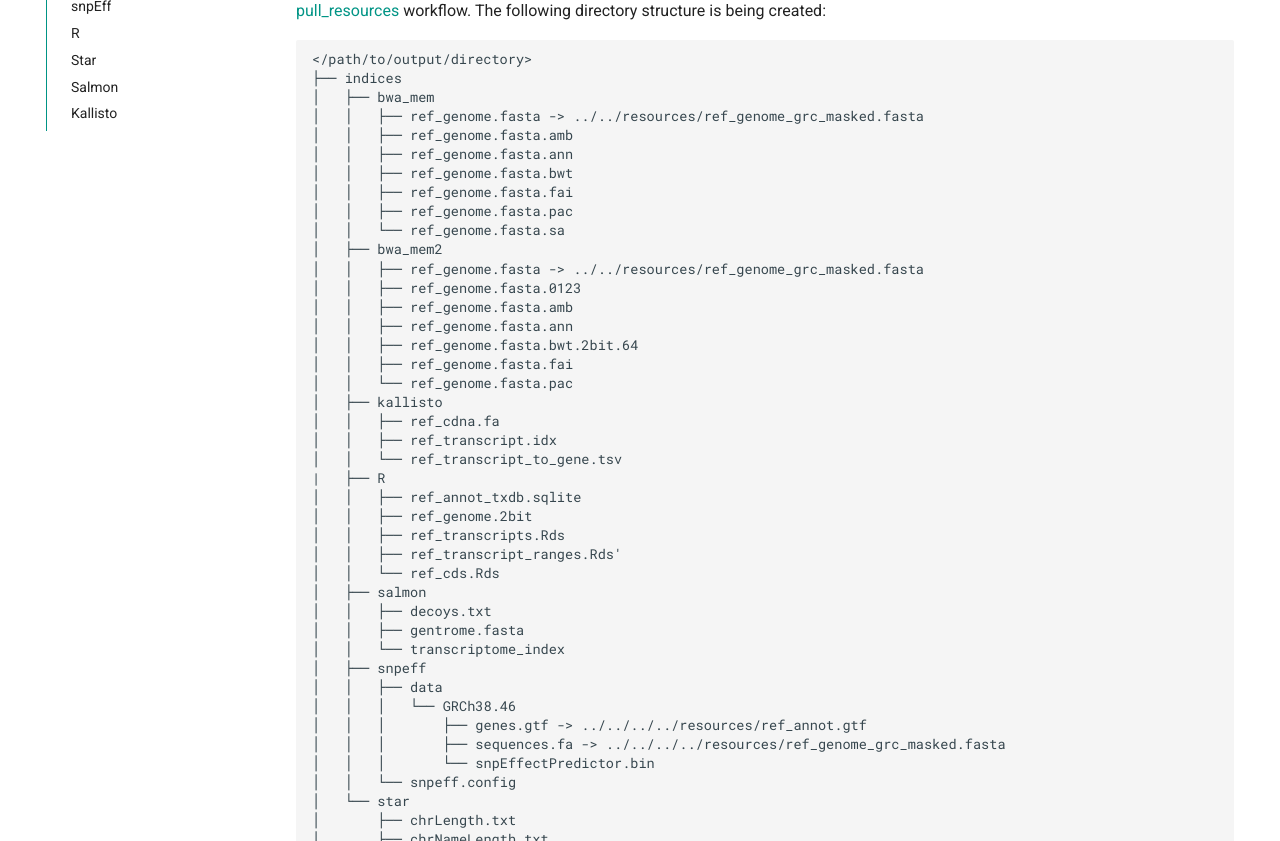
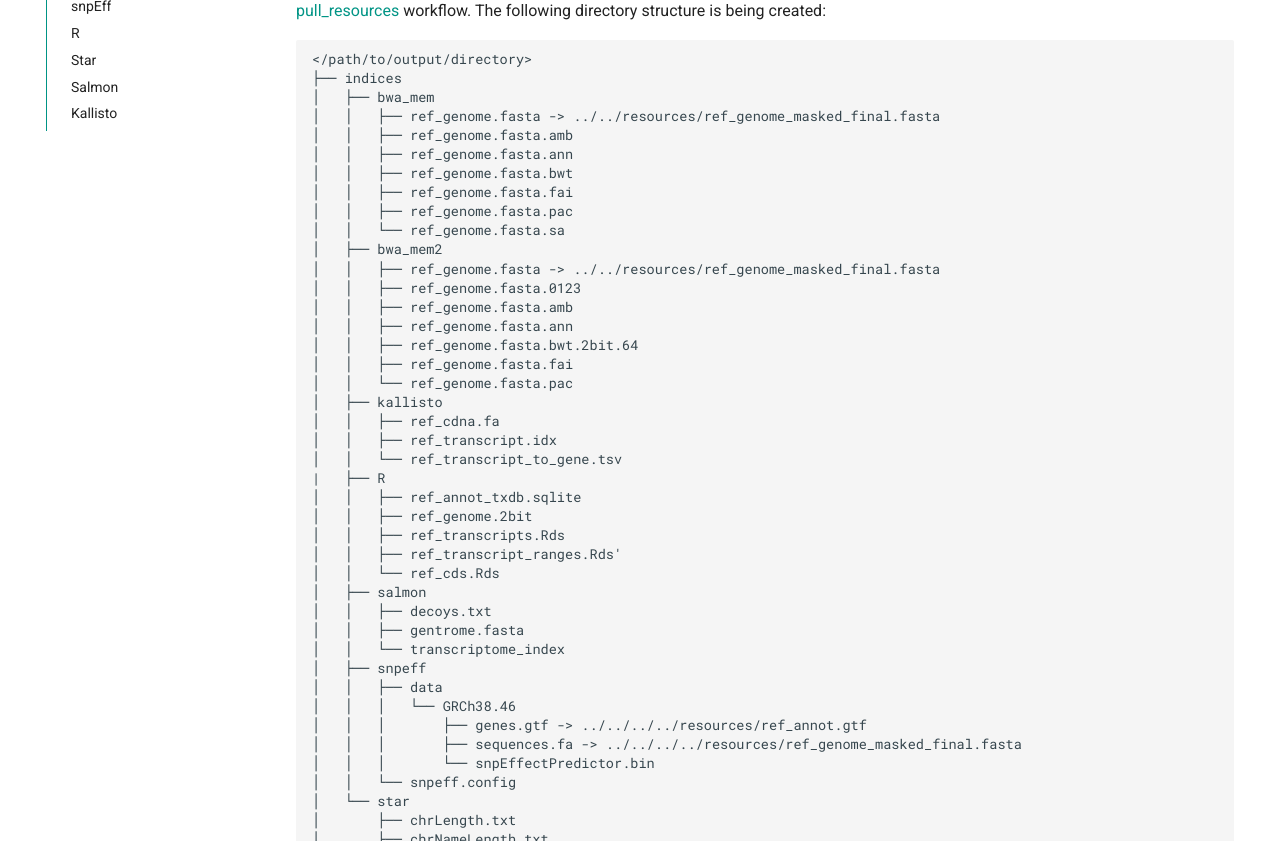
Before and after one commit to TRON-Bioinformatics/oblx, an MkDocs documentation site: the page built from docs/tronmake-genome-lib-builder/docs/build_indices.md, in a window 1280 px wide and 1400 px high, scrolled down 1213 px. Shown: the part 210-1051 px from the top of the window. Built offline with MkDocs 1.6.1 and Material for MkDocs 9.7.7, drawn with Linux system fonts in a browser that asks for light colours; some of the changed text lies outside the part shown.

Commit message:
docs: Fix symlink path in output structure

```diff
--- a/docs/tronmake-genome-lib-builder/docs/build_indices.md
+++ b/docs/tronmake-genome-lib-builder/docs/build_indices.md
@@ -63,7 +63,7 @@ workflow. The following directory structure is being created:
 </path/to/output/directory>
 ├── indices
 │   ├── bwa_mem
-│   │   ├── ref_genome.fasta -> ../../resources/ref_genome_grc_masked.fasta
+│   │   ├── ref_genome.fasta -> ../../resources/ref_genome_masked_final.fasta
 │   │   ├── ref_genome.fasta.amb
 │   │   ├── ref_genome.fasta.ann
 │   │   ├── ref_genome.fasta.bwt
@@ -71,7 +71,7 @@ workflow. The following directory structure is being created:
 │   │   ├── ref_genome.fasta.pac
 │   │   └── ref_genome.fasta.sa
 │   ├── bwa_mem2
-│   │   ├── ref_genome.fasta -> ../../resources/ref_genome_grc_masked.fasta
+│   │   ├── ref_genome.fasta -> ../../resources/ref_genome_masked_final.fasta
 │   │   ├── ref_genome.fasta.0123
 │   │   ├── ref_genome.fasta.amb
 │   │   ├── ref_genome.fasta.ann
@@ -96,7 +96,7 @@ workflow. The following directory structure is being created:
 │   │   ├── data
 │   │   │   └── GRCh38.46
 │   │   │       ├── genes.gtf -> ../../../../resources/ref_annot.gtf
-│   │   │       ├── sequences.fa -> ../../../../resources/ref_genome_grc_masked.fasta
+│   │   │       ├── sequences.fa -> ../../../../resources/ref_genome_masked_final.fasta
 │   │   │       └── snpEffectPredictor.bin
 │   │   └── snpeff.config
 │   └── star
```
